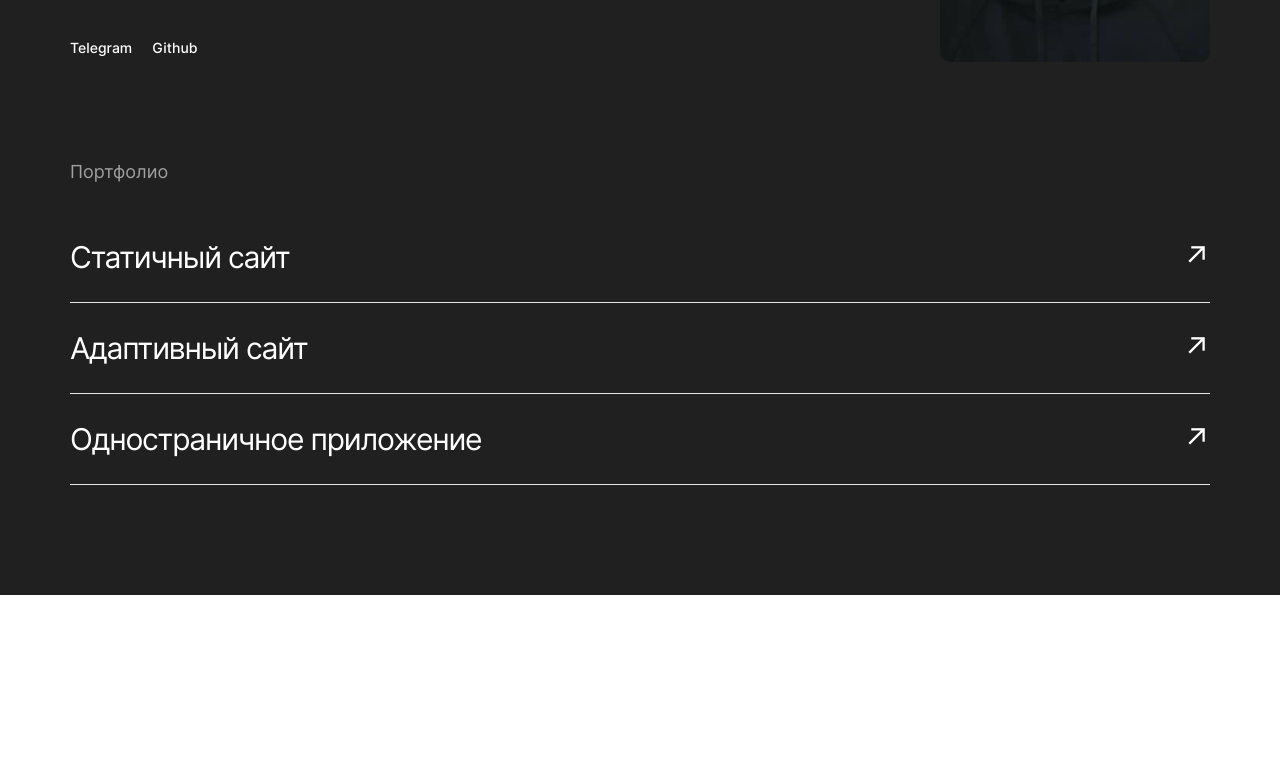
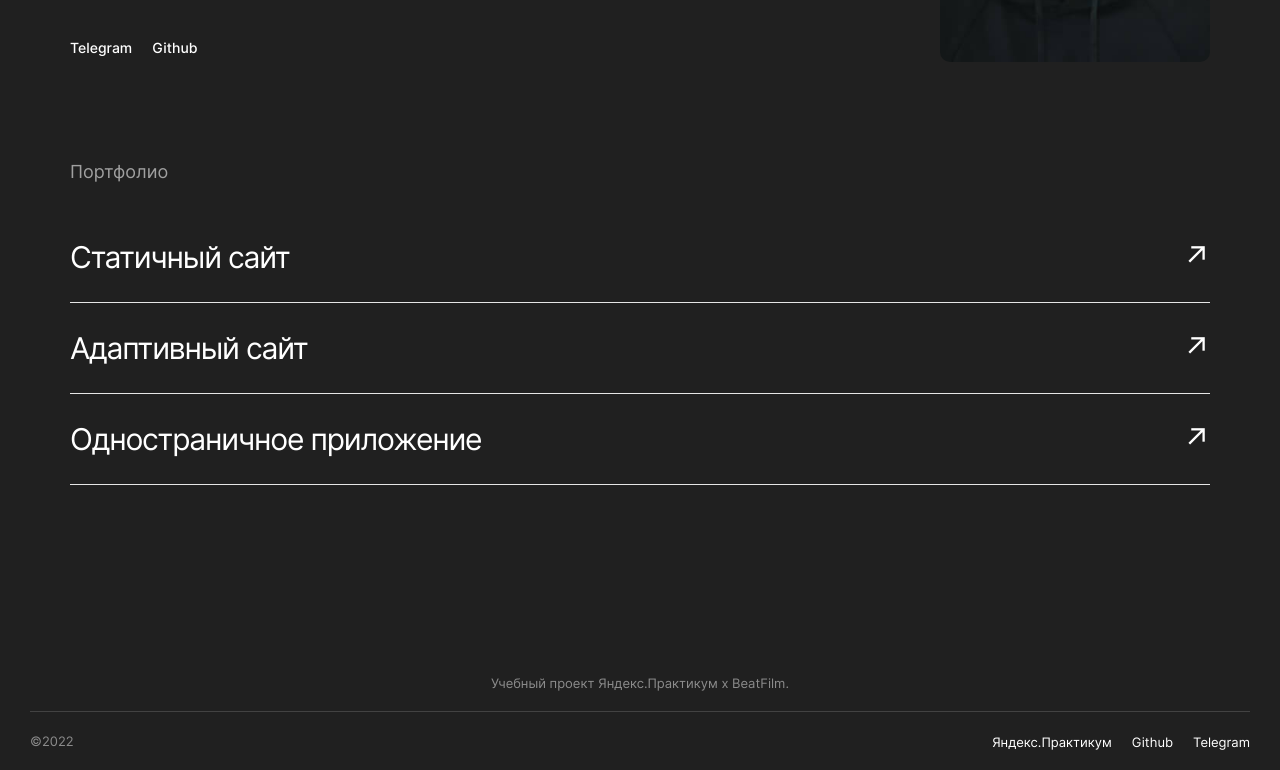
Before and after one commit to adletmayerx/movies-explorer-frontend, a React (Create React App) app: page / in a window 1280 px wide. Shown: the part 2348-3118 px from the top of the page. Before the commit the page ends 2943 px from the top, so only its background shows below. Built offline with nearby package versions, Linux system fonts and the light colour scheme.

Commit message:
feat: Footer

```diff
--- a/src/components/Landing/Landing.jsx
+++ b/src/components/Landing/Landing.jsx
@@ -1,6 +1,7 @@
 import React from "react";
 import styles from "./Landing.module.css";
 import { Promo, About, Tech, Student } from "../";
+import { Footer } from "../shared";
 
 const Landing = () => {
   return (
@@ -9,6 +10,7 @@ const Landing = () => {
       <About />
       <Tech />
       <Student />
+      <Footer />
     </div>
   );
 };
--- a/src/components/Student/Student.jsx
+++ b/src/components/Student/Student.jsx
@@ -27,16 +27,18 @@ const Student = () => {
             <ul className={cn(styles.info__socials, styles.socials)}>
               <li className={styles["socials__list-item"]}>
                 <a
+                  target="_blank"
                   href="https://t.me/sadrtdinov_a"
-                  className={styles.socials__link}
+                  className={styles.socials__link} rel="noreferrer"
                 >
                   Telegram
                 </a>
               </li>
               <li className={styles["socials__list-item"]}>
                 <a
+                  target="_blank"
                   href="https://github.com/asadrtdinov"
-                  className={styles.socials__link}
+                  className={styles.socials__link} rel="noreferrer"
                 >
                   Github
                 </a>
@@ -49,8 +51,9 @@ const Student = () => {
           <ul className={cn(styles.portfolio__cases, styles.cases)}>
             <li className={styles["cases__list-item"]}>
               <a
+                target="_blank"
                 href="https://asadrtdinov.github.io/how-to-learn/"
-                className={styles.cases__link}
+                className={styles.cases__link} rel="noreferrer"
               >
                 <span className={styles["cases__link-text"]}>
                   Статичный сайт
@@ -60,8 +63,9 @@ const Student = () => {
             </li>
             <li className={styles["cases__list-item"]}>
               <a
+                target="_blank"
                 href="https://asadrtdinov.github.io/russian-travel/index.html"
-                className={styles.cases__link}
+                className={styles.cases__link} rel="noreferrer"
               >
                 <span className={styles["cases__link-text"]}>
                   Адаптивный сайт
@@ -71,8 +75,9 @@ const Student = () => {
             </li>
             <li className={styles["cases__list-item"]}>
               <a
+                target="_blank"
                 href="https://asadrtdinov.github.io/react-mesto-auth"
-                className={styles.cases__link}
+                className={styles.cases__link} rel="noreferrer"
               >
                 <span className={styles["cases__link-text"]}>
                   Одностраничное приложение
--- a/src/components/Student/Student.module.css
+++ b/src/components/Student/Student.module.css
@@ -87,7 +87,6 @@
   font-size: 14px;
   line-height: 17px;
   color: var(--color-white-text);
-  cursor: pointer;
   transition: opacity 0.2s ease-in;
 }
 
--- /dev/null
+++ b/src/components/shared/Footer/Footer.jsx
@@ -0,0 +1,51 @@
+import React from "react";
+import styles from "./Footer.module.css";
+
+const Footer = () => {
+  return (
+    <footer className={styles.footer}>
+      <div className={styles.footer__container}>
+        <h2 className={styles.footer__title}>
+          Учебный проект Яндекс.Практикум х&nbsp;BeatFilm.
+        </h2>
+        <div className={styles["footer__body"]}>
+          <ul className={styles.links}>
+            <li className={styles["links__list-item"]}>
+              <a
+                href="https://practicum.yandex.ru/profile/web/"
+                target="_blank"
+                rel="noreferrer"
+                className={styles.links__link}
+              >
+                Яндекс.Практикум
+              </a>
+            </li>
+            <li className={styles["links__list-item"]}>
+              <a
+                href="https://github.com/asadrtdinov"
+                target="_blank"
+                rel="noreferrer"
+                className={styles.links__link}
+              >
+                Github
+              </a>
+            </li>
+            <li className={styles["links__list-item"]}>
+              <a
+                href="https://t.me/sadrtdinov_a"
+                target="_blank"
+                rel="noreferrer"
+                className={styles.links__link}
+              >
+                Telegram
+              </a>
+            </li>
+          </ul>
+          <p className={styles.footer__copy}>&copy;2022</p>
+        </div>
+      </div>
+    </footer>
+  );
+};
+
+export default Footer;
--- /dev/null
+++ b/src/components/shared/Footer/Footer.module.css
@@ -0,0 +1,104 @@
+.footer {
+  background-color: var(--color-darkest-bg);
+}
+
+.footer__container {
+  max-width: 1280px;
+  margin: 0 auto;
+  padding: 80px 10px 10px;
+  display: flex;
+  flex-direction: column;
+  justify-content: flex-start;
+  align-items: center;
+}
+
+.footer__title {
+  margin: 0;
+  font-weight: 400;
+  font-size: 12px;
+  line-height: 15px;
+  text-align: center;
+  color: var(--color-suva-grey-text);
+  padding-bottom: 20px;
+  border-bottom: 1px solid #424242;
+}
+
+.footer__body {
+  display: flex;
+  flex-direction: column;
+  justify-content: flex-start;
+  align-items: center;
+  gap: 30px;
+  margin-top: 30px;
+}
+
+.links {
+  list-style-type: none;
+  padding: 0;
+  margin: 0;
+  display: flex;
+  flex-direction: column;
+  justify-content: flex-start;
+  align-items: center;
+  gap: 10px;
+}
+
+.links__list-item {
+  margin: 0;
+  padding: 0;
+}
+
+.links__link {
+  text-decoration: none;
+  font-weight: 400;
+  font-size: 12px;
+  line-height: 15px;
+  color: var(--color-white-text);
+  transition: opacity 0.2s ease-in;
+}
+
+.links__link:hover {
+  opacity: 0.6;
+}
+
+.footer__copy {
+  padding: 0;
+  margin: 0;
+  font-weight: 400;
+  font-size: 12px;
+  line-height: 15px;
+  color: var(--color-suva-grey-text);
+}
+
+@media screen and (min-width: 768px) {
+  .footer__container {
+    padding: 80px 30px 20px;
+    align-items: stretch;
+  }
+
+  .footer__title {
+    font-size: 13px;
+    line-height: 16px;
+  }
+
+  .footer__body {
+    margin-top: 20px;
+    flex-direction: row-reverse;
+    justify-content: space-between;
+  }
+
+  .links {
+    flex-direction: row;
+    gap: 20px;
+  }
+
+  .links__link {
+    font-size: 13px;
+    line-height: 16px;
+  }
+
+  .footer__copy {
+    font-size: 13px;
+    line-height: 16px;
+  }
+}
--- a/src/components/shared/index.js
+++ b/src/components/shared/index.js
@@ -1,7 +1,8 @@
 import Header from "./Header/Header";
+import Footer from "./Footer/Footer";
 import Button from "./Button/Button";
 import SectionTitle from "./SectionTitle/SectionTitle";
 import BlockTitle from "./BlockTitle/BlockTitle";
 import Text from "./Text/Text";
 
-export { Header, Button, SectionTitle, BlockTitle, Text };
+export { Header, Footer, Button, SectionTitle, BlockTitle, Text };
--- a/src/index.css
+++ b/src/index.css
@@ -14,4 +14,5 @@
   --color-white-text: #fff;
   --color-black-text: #000;
   --color-grey-text: #a0a0a0;
+  --color-suva-grey-text: #8b8b8b;
 }
```
